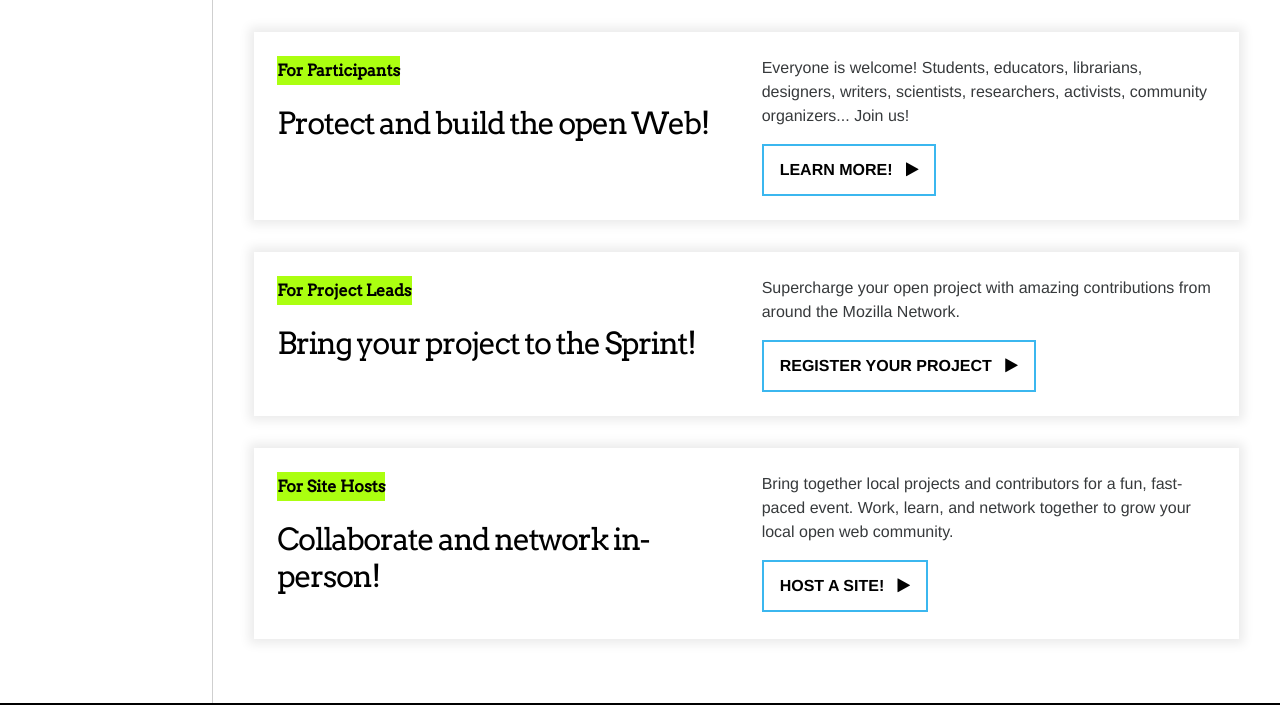
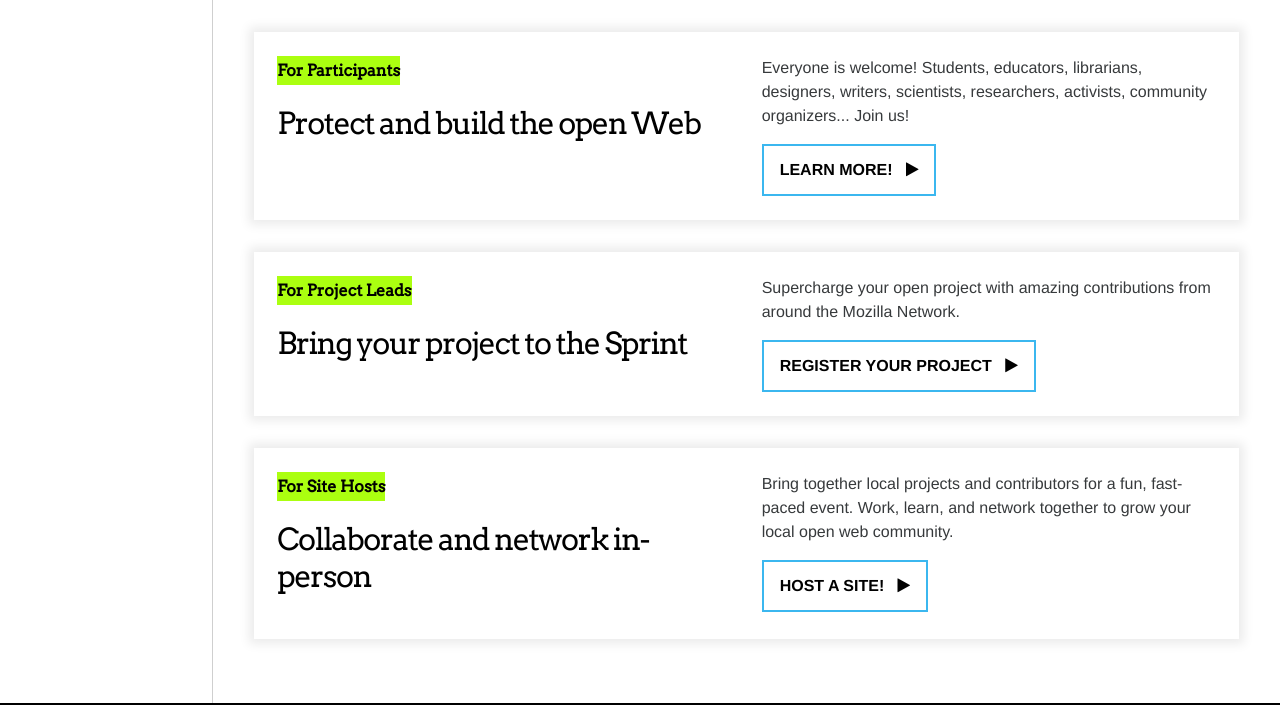
Before and after one commit to mozilla/global-sprint, a Jekyll site: the page built from index.md, in a window 1280 px wide. Shown: the part 421-1126 px from the top of the page. Built offline with Jekyll 4.4.1, drawn with Linux system fonts in a browser that asks for light colours; comment, search, counter and statistics services are not loaded; a style sheet for code colours, icons or effects is not loaded.

```diff
--- a/_layouts/home.html
+++ b/_layouts/home.html
@@ -10,7 +10,7 @@ layout: default
     <div class="row home-card">
       <div class="col-md-6">
         <span class="highlight">For Participants</span>
-        <h1>Protect and build the open Web!</h1>
+        <h1>Protect and build the open Web</h1>
       </div>
       <div class="col-md-6">
         Everyone is welcome! Students, educators, librarians, designers, writers, scientists, researchers, activists, community organizers... Join us!
@@ -21,7 +21,7 @@ layout: default
     <div class="row home-card">
       <div class="col-md-6">
         <span class="highlight">For Project Leads</span>
-        <h1>Bring your project to the Sprint!</h1>
+        <h1>Bring your project to the Sprint</h1>
       </div>
       <div class="col-md-6">
         Supercharge your open project with amazing contributions from around the Mozilla Network.
@@ -32,7 +32,7 @@ layout: default
     <div class="row home-card">
       <div class="col-md-6">
         <span class="highlight">For Site Hosts</span>
-        <h1>Collaborate and network in-person! </h1>
+        <h1>Collaborate and network in-person </h1>
       </div>
       <div class="col-md-6">
        Bring together local projects and contributors for a fun, fast-paced event. Work, learn, and network together to grow your local open web community.
```
